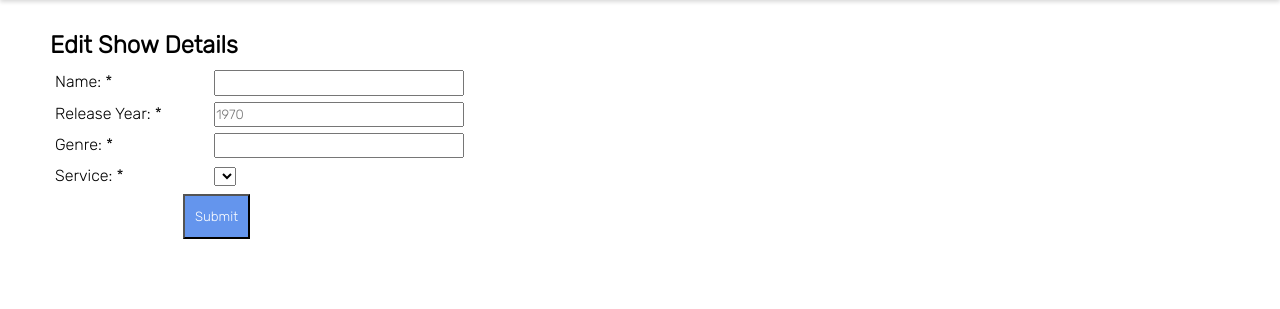
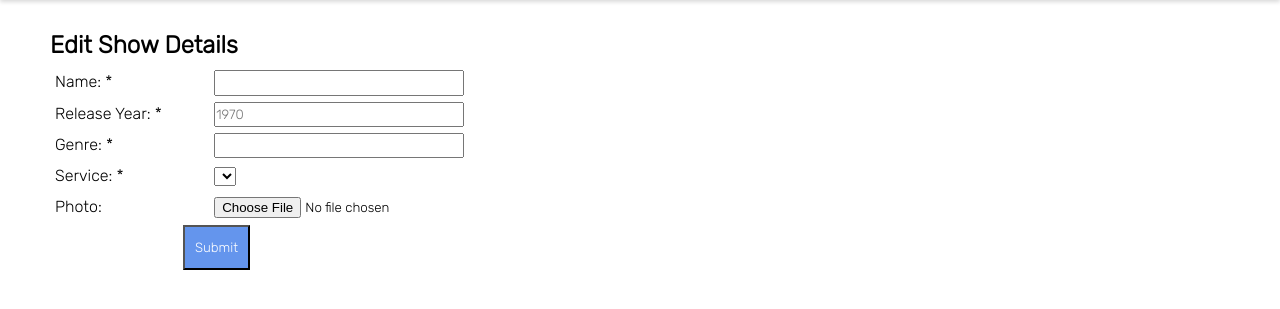
Before and after one commit to ifotn/phptv, a PHP site: page /edit-show.php?showId=1 in a window 1280 px wide. Shown: the part 64-373 px from the top of the page. Run offline with PHP 8.4, Linux system fonts and the light colour scheme; the visitor is signed in with stand-in values (Sample User, id 1); data that the repository does not hold is empty.

Commit message:
l11/1 - image thumbnails, file upload on edit

```diff
--- a/css/site.css
+++ b/css/site.css
@@ -339,3 +339,8 @@ a:visited {
     color: firebrick;
     font-weight: bold;
 }
+
+.thumbnail {
+    /*height: 150px;*/
+    width: 90px;
+}
--- a/edit-show.php
+++ b/edit-show.php
@@ -29,12 +29,13 @@ if (is_numeric($showId)) {
     $releaseYear = $show['releaseYear'];
     $genre = $show['genre'];
     $serviceName = $show['service'];
+    $photo = $show['photo'];  // fill var w/show photo name if there is one
 }
 
 ?>
 
 <h2>Edit Show Details</h2>
-<form method="post" action="update-show.php">
+<form method="post" action="update-show.php" enctype="multipart/form-data">
     <fieldset>
         <label for="name">Name: *</label>
         <input name="name" id="name" required value="<?php echo $name; ?>" />
@@ -75,6 +76,16 @@ if (is_numeric($showId)) {
         </select>
     </fieldset>
     <input type="hidden" name="showId" id="showId" value="<?php echo $showId; ?>" />
+    <fieldset>
+        <label for="photo">Photo:</label>
+        <input type="file" id="photo" name="photo" accept="image/*" />
+        <input type="hidden" id="currentPhoto" name="currentPhoto" value="<?php echo $photo; ?>" />
+        <?php
+        if ($photo != null) {
+            echo '<img src="img/uploads/' . $photo . '" alt="Show Photo" />';
+        }
+        ?>
+    </fieldset>
     <button class="offset-button">Submit</button>
 </form>
 </main>
--- a/shows.php
+++ b/shows.php
@@ -27,7 +27,7 @@ foreach ($shows as $show) {
         <td>' . $show['name'] . '</td>
         <td>';
         if ($show['photo'] != null) {
-            echo '<img src="img/uploads/' . $show['photo'] . '" />';
+            echo '<img src="img/uploads/' . $show['photo'] . '" class="thumbnail" />';
         }
         echo '</td>
         <td>' . $show['releaseYear'] . '</td>
```
Also changed, not shown: insert-show.php (+4 -5 lines), update-show.php (+36 -1 lines), img/uploads/m8p1nhegin2rl5b3aepub4ge0m-berlin.png (added), img/uploads/m8p1nhegin2rl5b3aepub4ge0m-game-of-thrones.png (added), img/uploads/m8p1nhegin2rl5b3aepub4ge0m-late-bloomer.png (added), img/uploads/m8p1nhegin2rl5b3aepub4ge0m-letterkenny.png (added), img/uploads/m8p1nhegin2rl5b3aepub4ge0m-narcos.png (added), img/uploads/m8p1nhegin2rl5b3aepub4ge0m-the-walking-dead.png (added), 1 other file.
